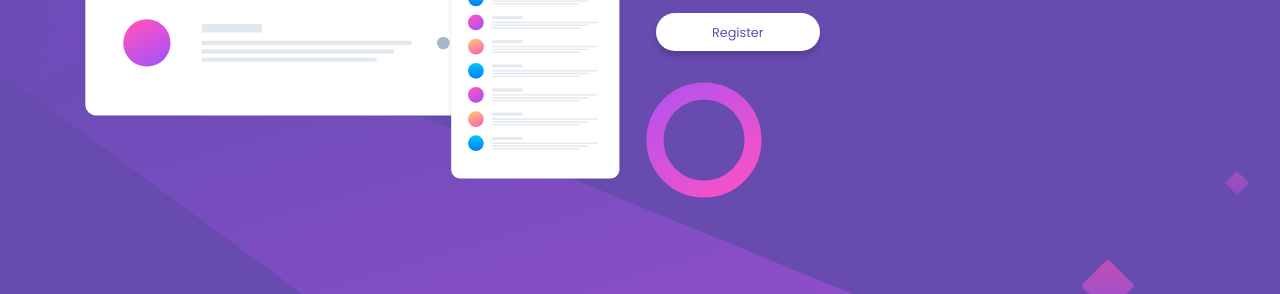
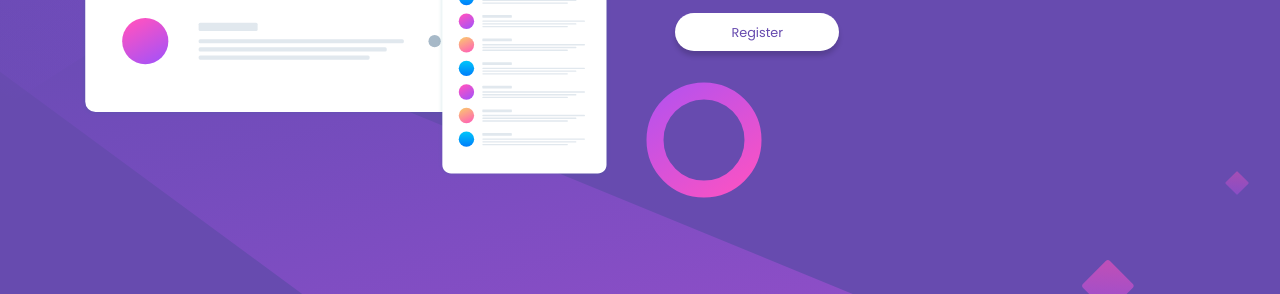
Before and after one commit to Robert-Rynard/huddle-landing-page-main, a plain HTML site: page index.html in a window 1280 px wide. Shown: the part 423-717 px from the top of the page. Drawn offline with Linux system fonts and the light colour scheme.

Commit message:
fix image sizing

```diff
--- a/style.css
+++ b/style.css
@@ -82,14 +82,16 @@ footer > *:hover {
   body {
     background-image: url(./images/bg-desktop.svg);
     background-size: cover;
-    grid-template-columns: repeat(2, 1fr);
+    grid-template-columns: minmax(18rem, 1fr) minmax(auto, max-content);
     grid-template-rows: min-content 1fr min-content;
     padding: 3rem 5rem;
+    column-gap: 4rem;
+    max-width: 100rem;
+    margin: 0 auto;
   }
 
   .background-img {
     grid-row: 2;
-    max-width: 40rem;
   }
 
   main {
```
